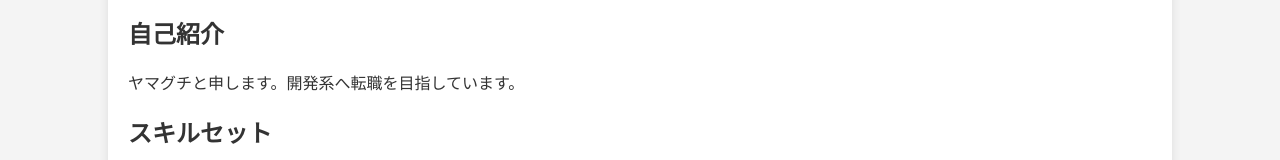
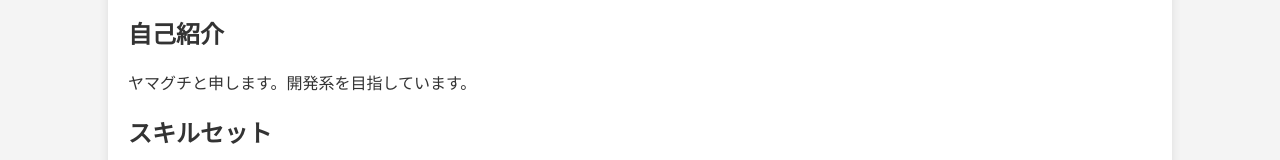
Before and after one commit to hkhb/portfolio, a plain HTML site: page index.html in a window 1280 px wide. Shown: the part 155-315 px from the top of the page. Drawn offline with Linux system fonts and the light colour scheme.

Commit message:
自己紹介変更

```diff
--- a/index.html
+++ b/index.html
@@ -14,7 +14,7 @@
     <main class="container">
         <section>
             <h2>自己紹介</h2>
-            <p>ヤマグチと申します。開発系へ転職を目指しています。</p>
+            <p>ヤマグチと申します。開発系を目指しています。</p>
         </section>
 
         <section>
```
